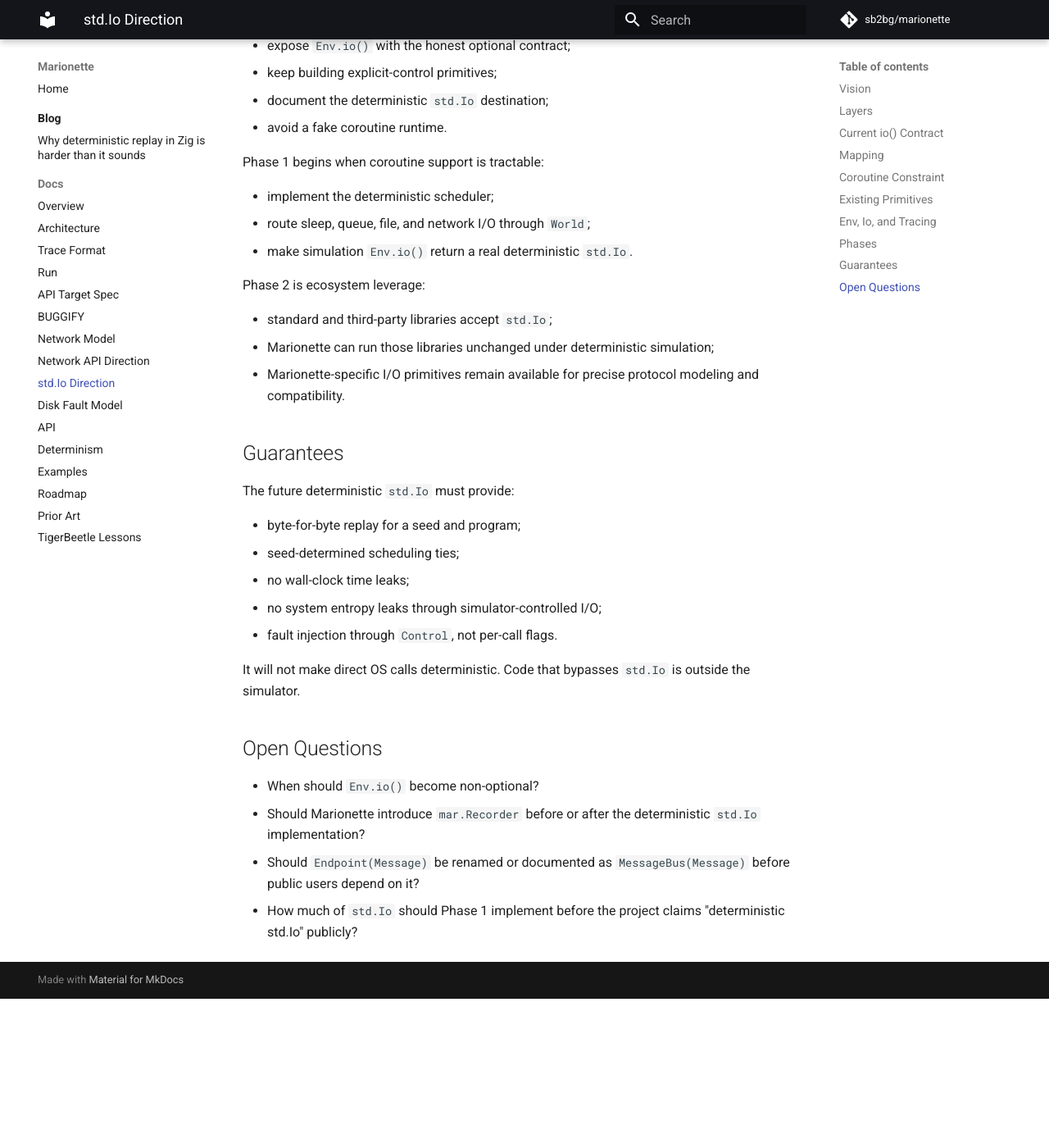
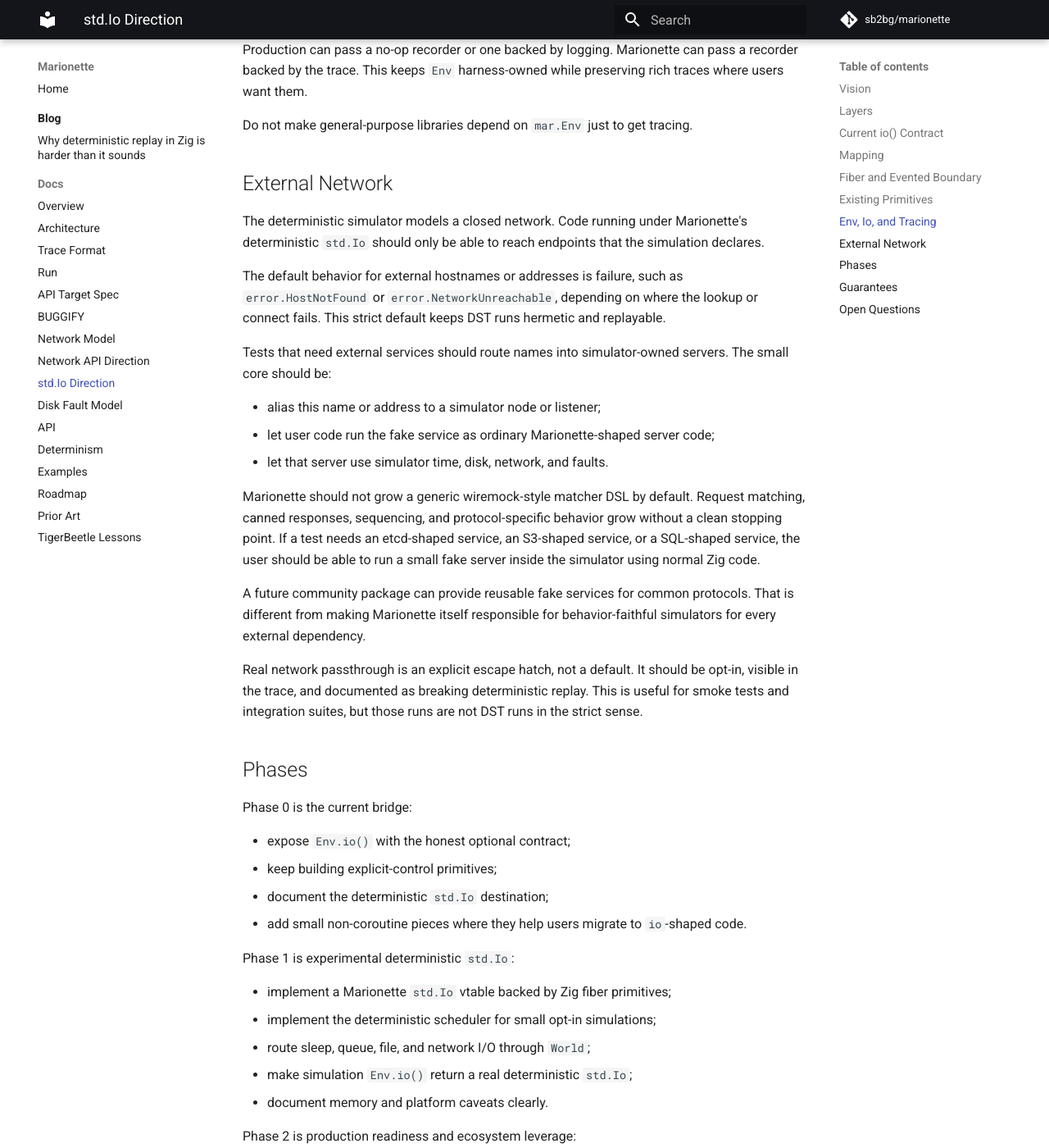
Before and after one commit to sb2bg/marionette, an MkDocs documentation site: the page built from docs/std-io-direction.md, in a window 1280 px wide and 1400 px high, scrolled down 3086 px. Shown: the whole window at 82% size. Built offline with MkDocs 1.6.1 and Material for MkDocs 9.7.7, drawn with Linux system fonts in a browser that asks for light colours; comment, search, counter and statistics services are not loaded; before the commit the page ends 4304 px from its top, so only the background shows below that; some of the changed text lies outside the part shown.

Commit message:
Document work toward std.Io

```diff
--- a/docs/std-io-direction.md
+++ b/docs/std-io-direction.md
@@ -3,10 +3,10 @@
 This document sets the long-term direction for Marionette: become the
 deterministic `std.Io` implementation for Zig.
 
-The design is forward-looking. Zig 0.16 introduced the `std.Io` interface, but
-the coroutine-backed implementations needed for a full single-threaded
-cooperative simulator are still evolving. Marionette should move toward this
-shape without pretending the full runtime exists today.
+The design is forward-looking. Zig 0.16 introduced the `std.Io` interface and
+the fiber primitives needed to build stackful coroutine runtimes on supported
+architectures. That makes an experimental deterministic `std.Io` backend
+possible sooner than expected, but the API and implementation are still moving.
 
 ## Vision
 
@@ -74,21 +74,32 @@ Marionette simulator state.
 All decisions that can vary between runnable tasks must be seed-determined and
 trace-visible enough to replay failures.
 
-## Coroutine Constraint
+## Fiber and Evented Boundary
 
 The hard part is suspension. A deterministic single-threaded `std.Io`
 implementation needs to stop a task at I/O points, run another task, then resume
 the first task later.
 
-Without stable Zig coroutine support, there are three choices:
+Zig 0.16 exposes low-level fiber context switching on supported architectures
+and uses it inside `std.Io.Evented`. Marionette should not use
+`std.Io.Evented` as its simulator backend. Evented is built on kernel or OS
+event sources such as io_uring, kqueue, and platform dispatch mechanisms; their
+completion order is outside Marionette's control. That breaks the replay
+guarantee.
 
-- hand-write state machines, which defeats the purpose;
-- ship platform-specific stackful coroutines, which is high-risk and likely to
-  be rewritten later;
-- design now and implement the full scheduler when Zig support is ready.
+Marionette wants the lower-level fiber machinery, not the OS event loop. The
+deterministic backend should implement the `std.Io` vtable itself, schedule
+fibers with `World`'s seeded ordering, and route file/network operations through
+Marionette's simulated disk and network state.
 
-Marionette should take the third path for now. Do not build a libucontext or
-assembly coroutine runtime yet.
+This means Phase 1 is not blocked on inventing coroutines from scratch. It is
+blocked on whether the current fiber stack and `std.Io` surface are acceptable
+for an experimental backend. The answer can be "yes" for small opt-in tests
+before it is "yes" for production-grade large simulations.
+
+Do not build a separate libucontext or assembly coroutine runtime. If Marionette
+experiments with fibers, it should use Zig's `std.Io.fiber` primitives directly
+and keep the backend clearly marked experimental.
 
 ## Existing Primitives
 
@@ -126,6 +137,39 @@ preserving rich traces where users want them.
 
 Do not make general-purpose libraries depend on `mar.Env` just to get tracing.
 
+## External Network
+
+The deterministic simulator models a closed network. Code running under
+Marionette's deterministic `std.Io` should only be able to reach endpoints that
+the simulation declares.
+
+The default behavior for external hostnames or addresses is failure, such as
+`error.HostNotFound` or `error.NetworkUnreachable`, depending on where the
+lookup or connect fails. This strict default keeps DST runs hermetic and
+replayable.
+
+Tests that need external services should route names into simulator-owned
+servers. The small core should be:
+
+- alias this name or address to a simulator node or listener;
+- let user code run the fake service as ordinary Marionette-shaped server code;
+- let that server use simulator time, disk, network, and faults.
+
+Marionette should not grow a generic wiremock-style matcher DSL by default.
+Request matching, canned responses, sequencing, and protocol-specific behavior
+grow without a clean stopping point. If a test needs an etcd-shaped service, an
+S3-shaped service, or a SQL-shaped service, the user should be able to run a
+small fake server inside the simulator using normal Zig code.
+
+A future community package can provide reusable fake services for common
+protocols. That is different from making Marionette itself responsible for
+behavior-faithful simulators for every external dependency.
+
+Real network passthrough is an explicit escape hatch, not a default. It should
+be opt-in, visible in the trace, and documented as breaking deterministic replay.
+This is useful for smoke tests and integration suites, but those runs are not
+DST runs in the strict sense.
+
 ## Phases
 
 Phase 0 is the current bridge:
@@ -133,16 +177,20 @@ Phase 0 is the current bridge:
 - expose `Env.io()` with the honest optional contract;
 - keep building explicit-control primitives;
 - document the deterministic `std.Io` destination;
-- avoid a fake coroutine runtime.
+- add small non-coroutine pieces where they help users migrate to `io`-shaped
+  code.
 
-Phase 1 begins when coroutine support is tractable:
+Phase 1 is experimental deterministic `std.Io`:
 
-- implement the deterministic scheduler;
+- implement a Marionette `std.Io` vtable backed by Zig fiber primitives;
+- implement the deterministic scheduler for small opt-in simulations;
 - route sleep, queue, file, and network I/O through `World`;
-- make simulation `Env.io()` return a real deterministic `std.Io`.
+- make simulation `Env.io()` return a real deterministic `std.Io`;
+- document memory and platform caveats clearly.
 
-Phase 2 is ecosystem leverage:
+Phase 2 is production readiness and ecosystem leverage:
 
+- shrink or eliminate the fiber-stack caveats as Zig's coroutine work matures;
 - standard and third-party libraries accept `std.Io`;
 - Marionette can run those libraries unchanged under deterministic simulation;
 - Marionette-specific I/O primitives remain available for precise protocol
@@ -166,6 +214,8 @@ outside the simulator.
 - When should `Env.io()` become non-optional?
 - Should Marionette introduce `mar.Recorder` before or after the deterministic
   `std.Io` implementation?
+- What exact API registers external network mocks, and how much should it model
+  before users ask for more?
 - Should `Endpoint(Message)` be renamed or documented as `MessageBus(Message)`
   before public users depend on it?
 - How much of `std.Io` should Phase 1 implement before the project claims
```
Also changed, not shown: docs/api-target.md (+5 -0 lines), docs/api.md (+15 -1 lines), 2 other files.
